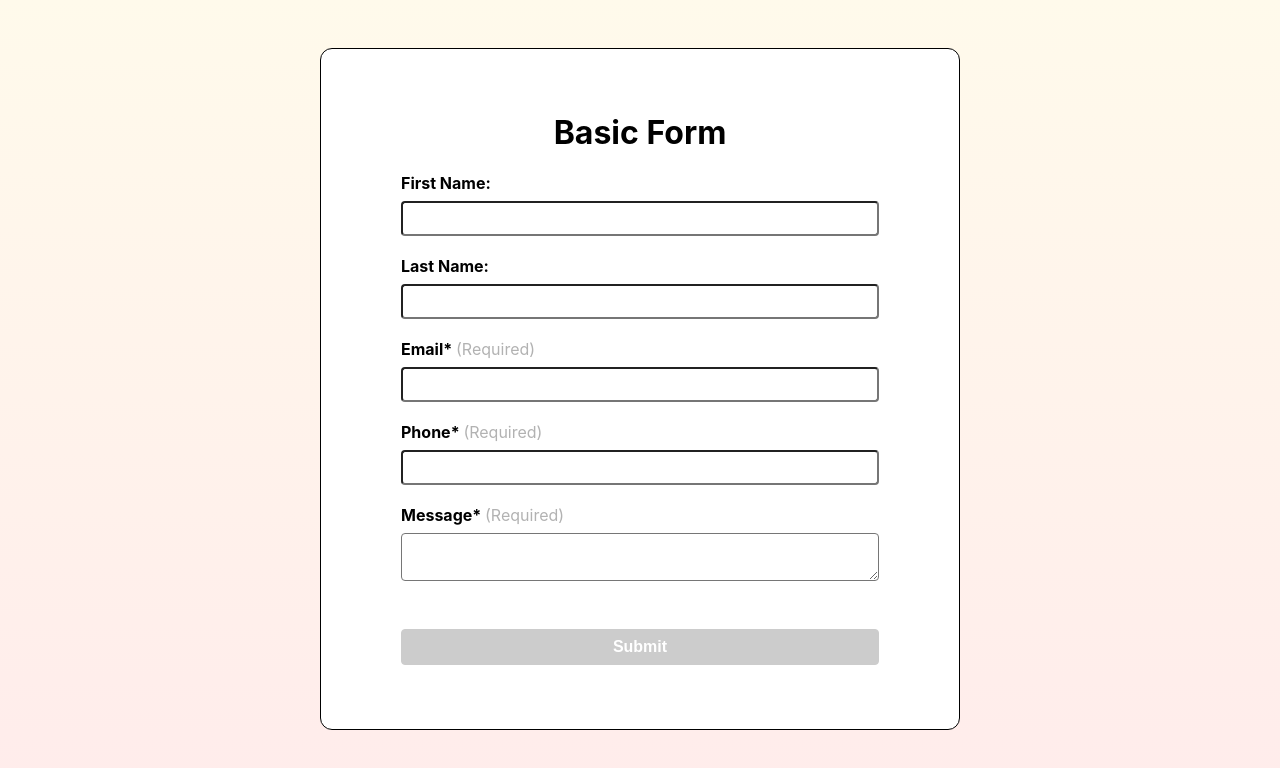
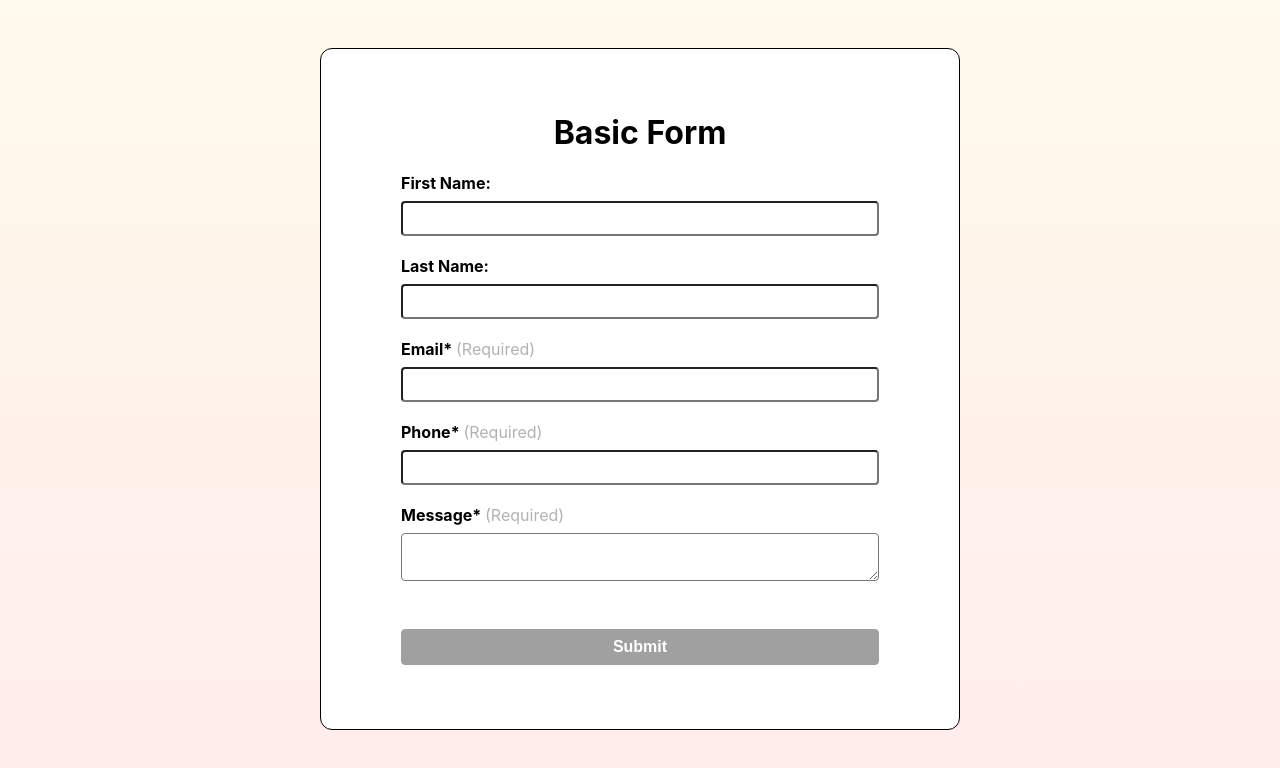
Before and after one commit to Yadahi/simple-form, a React (Create React App) app: page / in a window 1280 px wide. Shown: the top 768 px of the page. Built offline with nearby package versions, Linux system fonts and the light colour scheme.

Commit message:
[STYLE] style disable button

```diff
--- a/src/components/basic-form.styles.scss
+++ b/src/components/basic-form.styles.scss
@@ -59,12 +59,13 @@
       background-color: #009fb7;
       border-color: #009fb7;
     }
-    // TODO change color
+
     &:disabled,
     &:disabled:hover,
     &:disabled:active {
-      background-color: #ccc;
-      border-color: #ccc;
+      color: #fff;
+      border-color: #a0a0a0;
+      background-color: #a0a0a0;
     }
   }
 }
--- a/src/components/confirm.style.scss
+++ b/src/components/confirm.style.scss
@@ -32,12 +32,13 @@
       background-color: #19795f;
       border-color: #19795f;
     }
-    // TODO change color
+
     &:disabled,
     &:disabled:hover,
     &:disabled:active {
-      background-color: #ccc;
-      border-color: #ccc;
+      color: #fff;
+      border-color: #a0a0a0;
+      background-color: #a0a0a0;
     }
   }
 }
```
